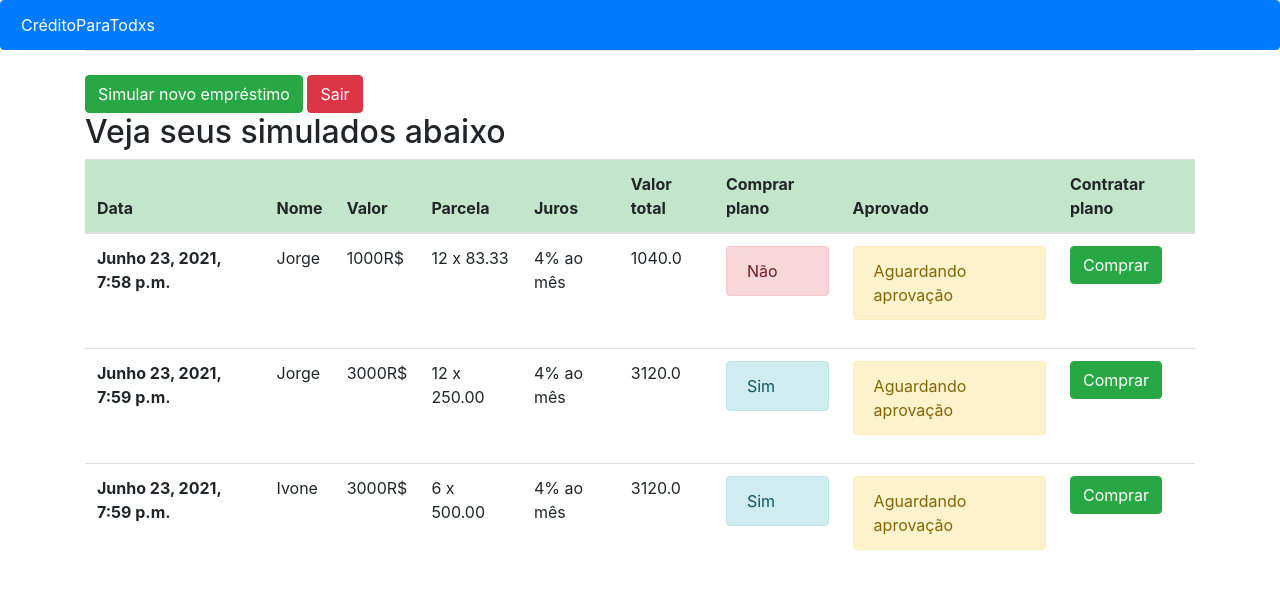
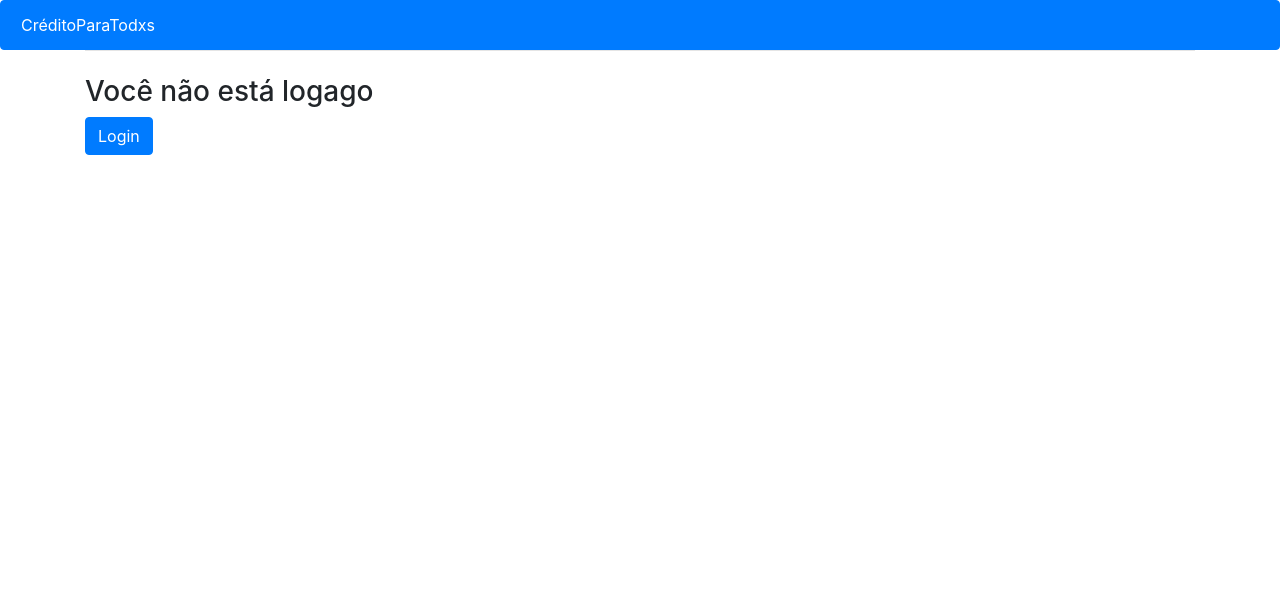
Before and after one commit to JorgeLuizAngioleti/credito, a Django app: template app1/templates/app1/home.html in a window 1280 px wide. Shown: the top 589 px of the page. Run offline with Django 3.2, Linux system fonts and the light colour scheme; the template is opened without the code that fills it: values that come from a table or form of the project are taken from there, others are empty; data comes from the database, SQL or seed files in the repository; some libraries are stand-ins or nearby versions.

Commit message:
mudanças necessarias

```diff
--- a/app1/models.py
+++ b/app1/models.py
@@ -25,8 +25,8 @@ class Entrada(models.Model):
 
     nome = models.CharField(u'Usuario',max_length=150)
     data = models.DateTimeField( default=timezone.now)
-    valor = models.CharField(u'Valor',max_length=10)
-    parcela = models.IntegerField(default=6)
+    valor = models.ForeignKey(Valor, on_delete=models.CASCADE)
+    parcela = models.ForeignKey(Parcelas, on_delete=models.CASCADE)
     fechou_negocio = models.BooleanField(u'Comprar o plano',default=False)
     aprovado = models.BooleanField(u'comprou',default=False)
 
@@ -34,11 +34,13 @@ class Entrada(models.Model):
         return self.nome
 
     def calcular(self):
-        return "{:.2f}".format((float(self.valor)/float(self.parcela)))
+        return "{:.2f}".format((float(self.valor.valor)/float(self.parcela.parcelas)))
+
 
 
     def juros(self):
-        return float(self.valor)*0.04+float(self.valor)
+        return "{:.2f}".format(float(self.valor.valor)*0.04+float(self.valor.valor))
+
 
 
 class User(AbstractUser):
--- a/app1/templates/app1/boasvindas.html
+++ b/app1/templates/app1/boasvindas.html
@@ -31,7 +31,7 @@
                         <li class="nav-item mx-0 mx-lg-1"><a class="nav-link py-3 px-0 px-lg-3 rounded" href="#contact">
 	                        {% if user.is_authenticated  %}<!-- if 1-->
 <h4>Olá {{ request.user.first_name}}!</h4>
-<a href="{% url 'escolher' %}" class="btn btn-success">Simular o crédito</a>
+<a href="{% url 'url_entrada' %}" class="btn btn-success">Simular o crédito</a>
 <a href="{% url 'logout' %}" class="btn btn-danger">Sair</a>
 {%else%}
 <a href="{% url 'login' %}" class="btn btn-primary">Login</a>
--- a/app1/templates/app1/home.html
+++ b/app1/templates/app1/home.html
@@ -1,7 +1,9 @@
 {% extends 'app1/base.html' %}
 {% load crispy_forms_tags %}
 {% block conteudo %}
-<a href="{% url 'escolher' %}" class="btn btn-success">Simular novo empréstimo</a>
+{% if user.is_authenticated  %}<!-- if 1-->
+
+<a href="{% url 'url_entrada' %}" class="btn btn-success">Simular novo empréstimo</a>
 <a href="{% url 'logout' %}" class="btn btn-danger">Sair</a>
 <h2>Veja seus simulados abaixo</h2>
 <div class="table-responsive">
@@ -52,4 +54,9 @@
   </tbody>
 </table>
 </div>
+{% else %}
+<h3>Você não está logago</h3>
+<a href="{% url 'login' %}" class="btn btn-primary">Login</a>
+{%endif%}
+
 {% endblock %}
--- a/treino/settings.py
+++ b/treino/settings.py
@@ -109,7 +109,7 @@ USE_TZ = True
 
 # Static files (CSS, JavaScript, Images)
 # https://docs.djangoproject.com/en/2.2/howto/static-files/
-LOGIN_REDIRECT_URL='escolher'
+LOGIN_REDIRECT_URL='url_entrada'
 LOGOUT_REDIRECT_URL = '/' # new
 STATIC_URL = '/static/'
 CRISPY_TEMPLATE_PACK = 'bootstrap4'
--- a/treino/urls.py
+++ b/treino/urls.py
@@ -15,7 +15,7 @@ Including another URLconf
 """
 from django.contrib import admin
 from django.urls import path, include
-from app1.views import home, AddEntrada,  boasvindas, register_request, logout1, escolher, comprar
+from app1.views import home, AddEntrada,  boasvindas, register_request, logout1, comprar
 from django.contrib.auth.views import LoginView
 urlpatterns = [
     path('admin/', admin.site.urls),
@@ -25,6 +25,5 @@ urlpatterns = [
     path('home/', home, name='url_home'),
     path('Entradas/', AddEntrada, name='url_entrada'),
     path("register/", register_request, name="register"),
-    path("escolher/", escolher, name="escolher"),
     path("comprar/<int:id>/", comprar, name="comprar"),
 ]
```
Also changed, not shown: app1/templates/app1/form.html (+6 -1 lines), app1/views.py (+8 -23 lines), README.md, app1/migrations/0003_auto_20210626_1526.py (added), db.sqlite3, 1 other file.
